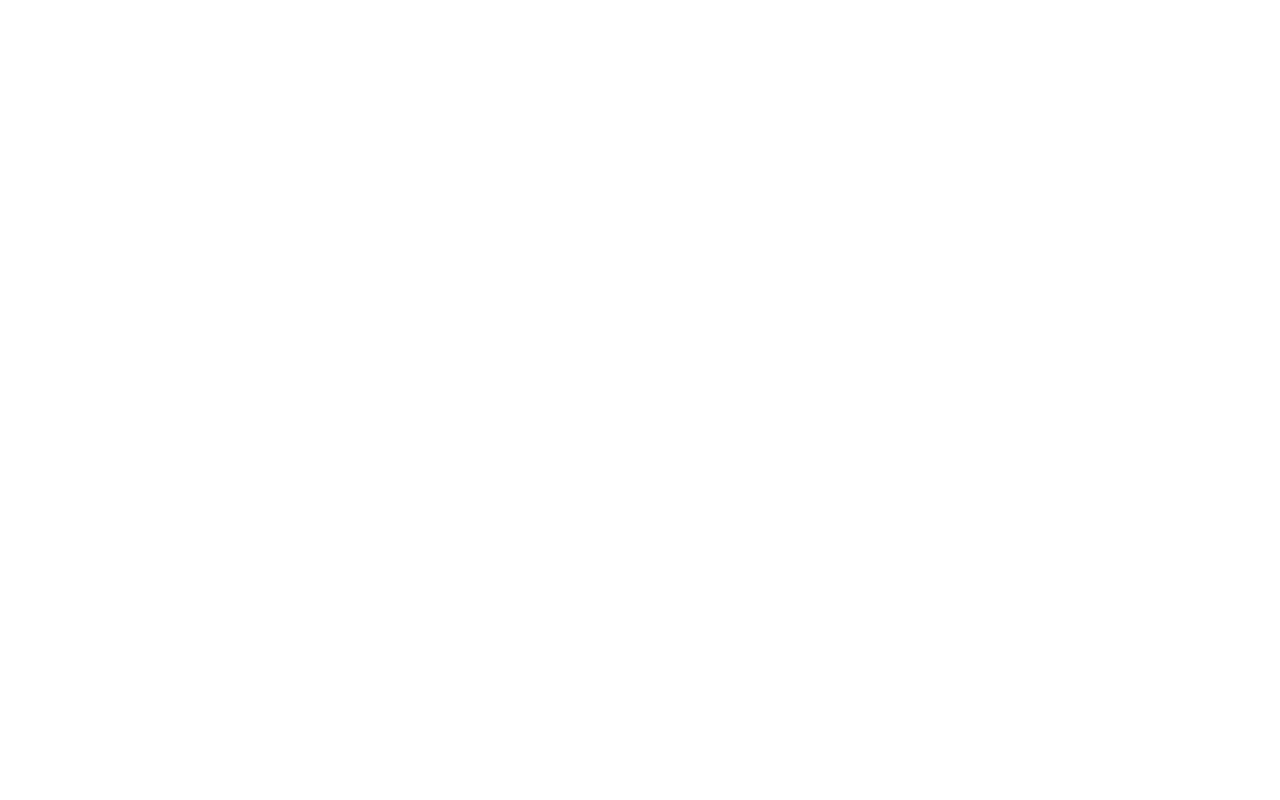
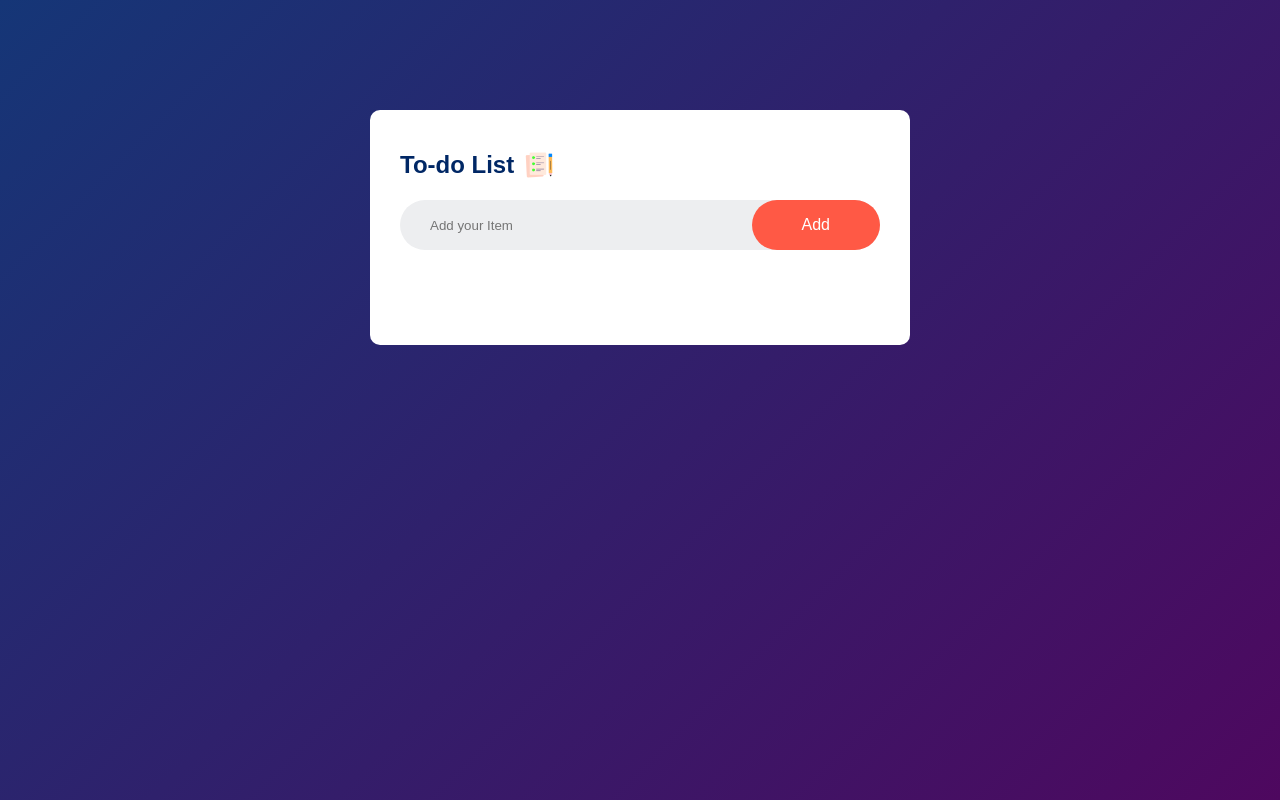
Before and after one commit to mohamad-sadhiq/to-do-list-, a plain HTML site: page index.html in a window 1280 px wide. Drawn offline with Linux system fonts and the light colour scheme.

Commit message:
updated html

```diff
--- a/index.html
+++ b/index.html
@@ -7,6 +7,20 @@
     <title>To-do-list</title>
 </head>
 <body>
-
+    <div class="container">
+        <div class="todo-app">
+            <h2>To-do List <img src ="images/icon.png"></h2>
+            <div class="row">
+                <input type="text" id = "input-box" placeholder="Add your Item">
+                <button onclick="addTask()">Add</button>
+            </div>
+            <ul id="list-container">
+              <!-- <li class="checked">Task1</li>
+                <li>Task2</li>
+                <li>Task3</li>-->
+            </ul>
+        </div>
+    </div>
+    <script src="script.js"></script>
 </body>
 </html>
```
